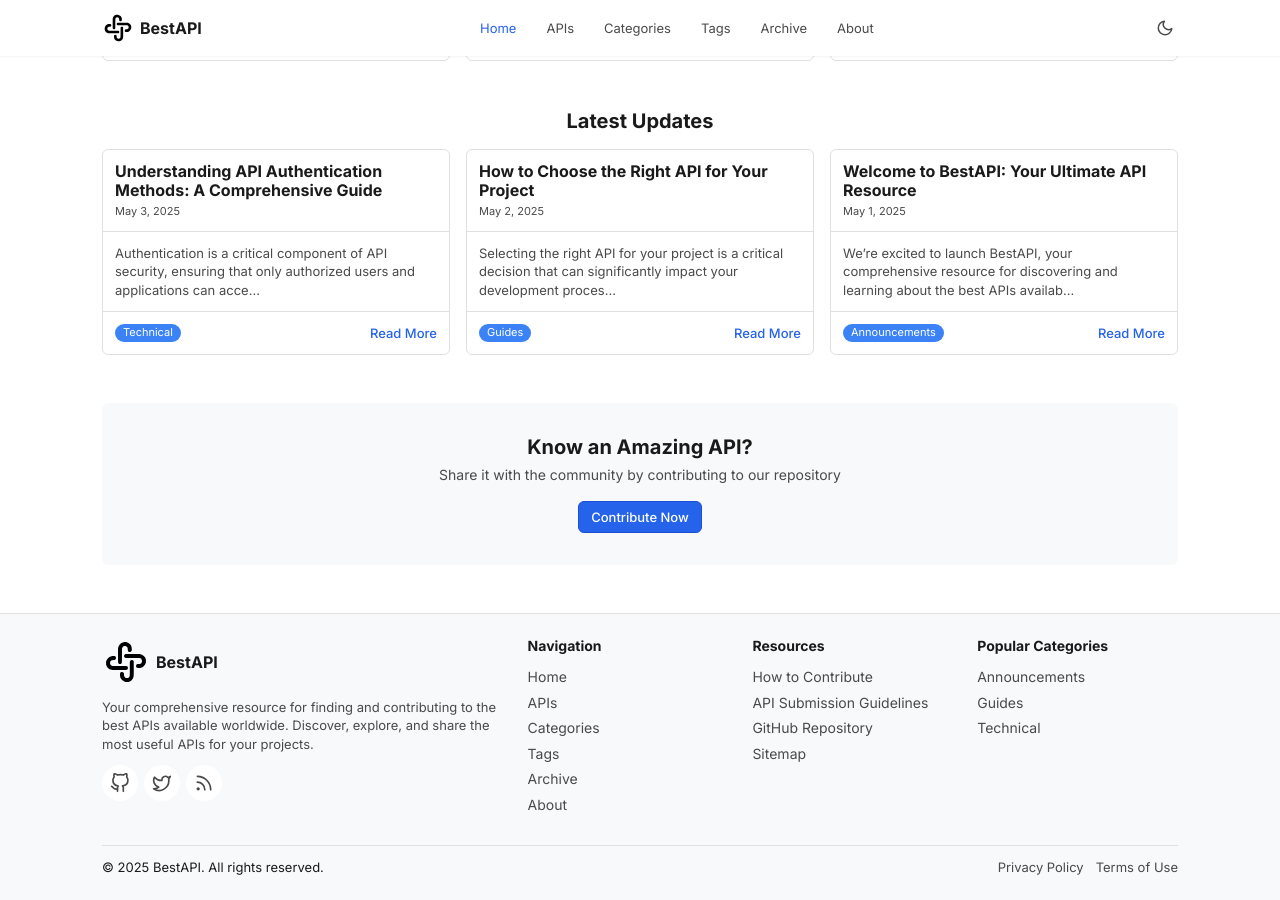
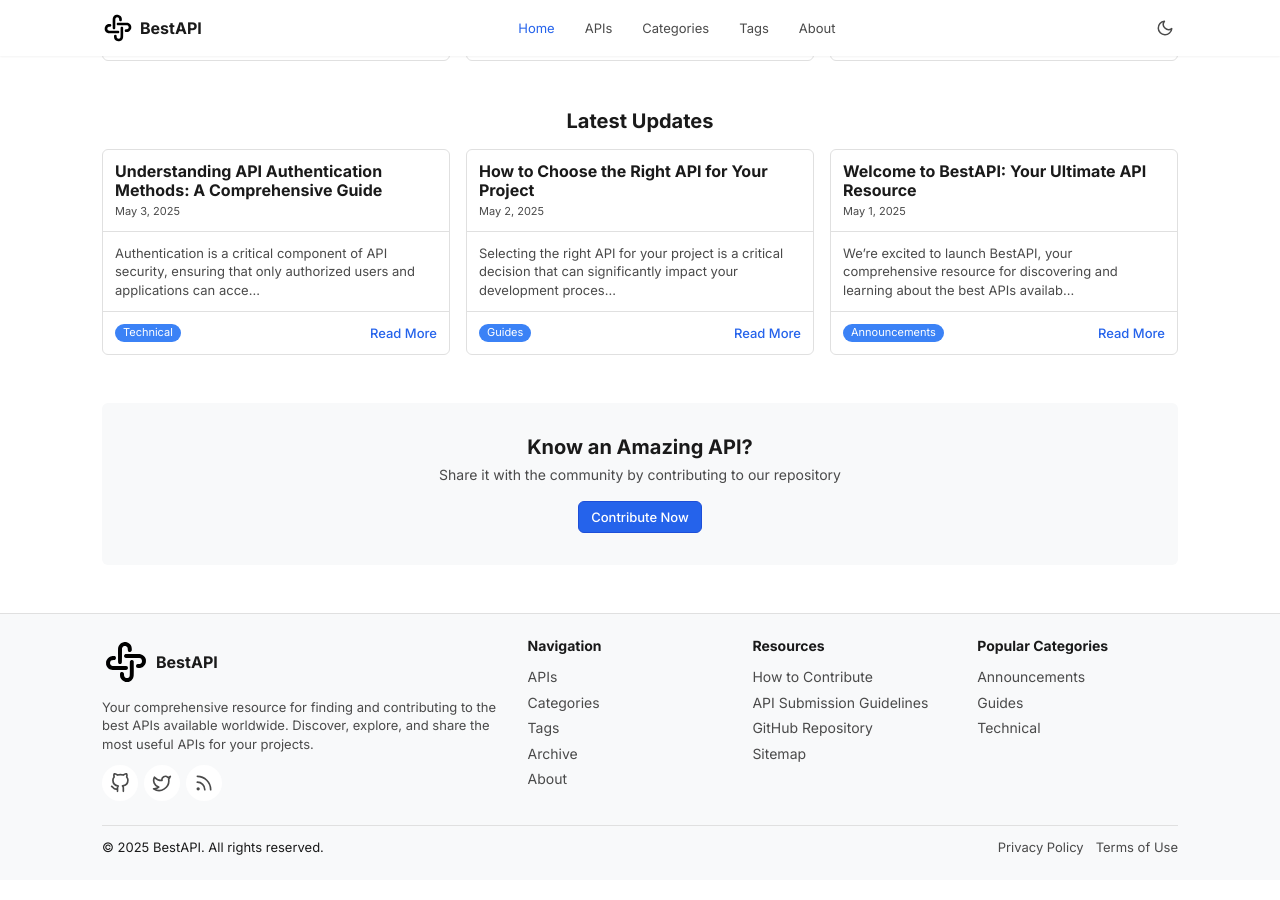
Before and after one commit to BestAPI/bestapi.github.io, a Jekyll site: the page built from index.md, in a window 1280 px wide and 900 px high, scrolled down 544 px. Built offline with Jekyll 4.4.1, drawn with Linux system fonts in a browser that asks for light colours.

Commit message:
fix: Update footer and header links for accuracy and clarity

```diff
--- a/_includes/footer.html
+++ b/_includes/footer.html
@@ -11,7 +11,7 @@
           <a href="https://github.com/BestAPI" target="_blank" rel="noopener noreferrer" aria-label="GitHub">
             <svg xmlns="http://www.w3.org/2000/svg" width="20" height="20" viewBox="0 0 24 24" fill="none" stroke="currentColor" stroke-width="2" stroke-linecap="round" stroke-linejoin="round"><path d="M9 19c-5 1.5-5-2.5-7-3m14 6v-3.87a3.37 3.37 0 0 0-.94-2.61c3.14-.35 6.44-1.54 6.44-7A5.44 5.44 0 0 0 20 4.77 5.07 5.07 0 0 0 19.91 1S18.73.65 16 2.48a13.38 13.38 0 0 0-7 0C6.27.65 5.09 1 5.09 1A5.07 5.07 0 0 0 5 4.77a5.44 5.44 0 0 0-1.5 3.78c0 5.42 3.3 6.61 6.44 7A3.37 3.37 0 0 0 9 18.13V22"></path></svg>
           </a>
-          <a href="https://twitter.com/bestapi" target="_blank" rel="noopener noreferrer" aria-label="Twitter">
+          <a href="https://twitter.com/riturajps" target="_blank" rel="noopener noreferrer" aria-label="Twitter">
             <svg xmlns="http://www.w3.org/2000/svg" width="20" height="20" viewBox="0 0 24 24" fill="none" stroke="currentColor" stroke-width="2" stroke-linecap="round" stroke-linejoin="round"><path d="M22 4s-.7 2.1-2 3.4c1.6 10-9.4 17.3-18 11.6 2.2.1 4.4-.6 6-2C3 15.5.5 9.6 3 5c2.2 2.6 5.6 4.1 9 4-.9-4.2 4-6.6 7-3.8 1.1 0 3-1.2 3-1.2z"></path></svg>
           </a>
           <a href="/feed.xml" target="_blank" rel="noopener noreferrer" aria-label="RSS Feed">
@@ -23,7 +23,6 @@
       <div class="footer-column footer-navigation">
         <h3>Navigation</h3>
         <ul>
-          <li><a href="{{ '/' | relative_url }}">Home</a></li>
           <li><a href="{{ '/apis/' | relative_url }}">APIs</a></li>
           <li><a href="{{ '/categories/' | relative_url }}">Categories</a></li>
           <li><a href="{{ '/tags/' | relative_url }}">Tags</a></li>
@@ -36,7 +35,7 @@
         <h3>Resources</h3>
         <ul>
           <li><a href="{{ '/contribute/#how-to-contribute' | relative_url }}">How to Contribute</a></li>
-          <li><a href="{{ '/guidelines/#guidelines-for-contributors' | relative_url }}">API Submission Guidelines</a></li>
+          <li><a href="{{ '/contribute/#guidelines-for-contributors' | relative_url }}">API Submission Guidelines</a></li>
           <li><a href="https://github.com/BestAPI/bestapi.github.io" target="_blank" rel="noopener noreferrer">GitHub Repository</a></li>
           <li><a href="{{ '/sitemap.xml' | relative_url }}">Sitemap</a></li>
         </ul>
@@ -46,7 +45,7 @@
         <h3>Popular Categories</h3>
         <ul>
           {% assign categories = site.categories | sort %}
-          {% for category in categories limit:6 %}
+          {% for category in categories limit:4 %}
             <li><a href="{{ '/categories/' | append: category | first | slugify | relative_url }}">{{ category | first }}</a></li>
           {% endfor %}
         </ul>
--- a/_includes/header.html
+++ b/_includes/header.html
@@ -17,7 +17,6 @@
         <li><a href="{{ '/apis/' | relative_url }}" {% if page.url contains '/apis/' %}class="active" {% endif %}>APIs</a></li>
         <li><a href="{{ '/categories/' | relative_url }}" {% if page.url contains '/categories/' %}class="active" {% endif %}>Categories</a></li>
         <li><a href="{{ '/tags/' | relative_url }}" {% if page.url contains '/tags/' %}class="active" {% endif %}>Tags</a></li>
-        <li><a href="{{ '/archive/' | relative_url }}" {% if page.url contains '/archive/' %}class="active" {% endif %}>Archive</a></li>
         <li><a href="{{ '/about/' | relative_url }}" {% if page.url contains '/about/' %}class="active" {% endif %}>About</a></li>
       </ul>
     </nav>
```
